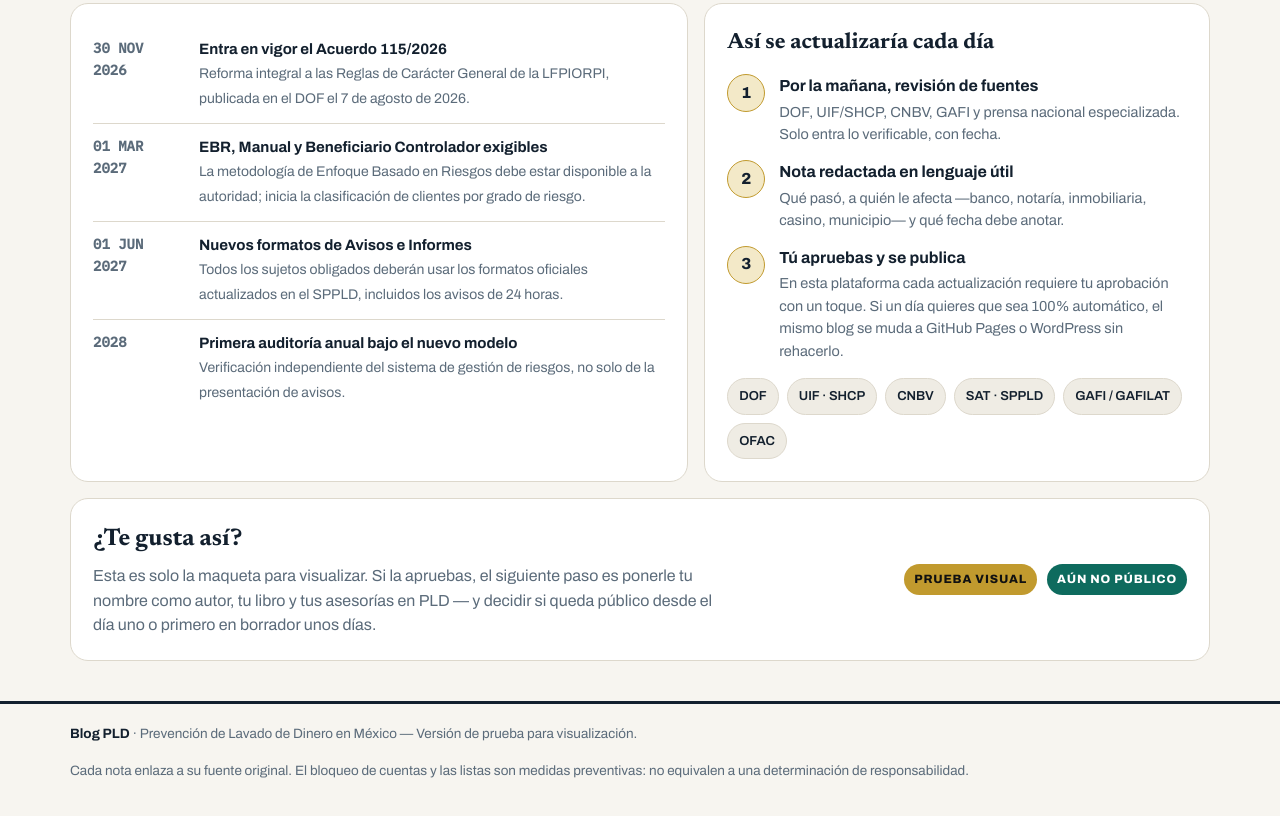
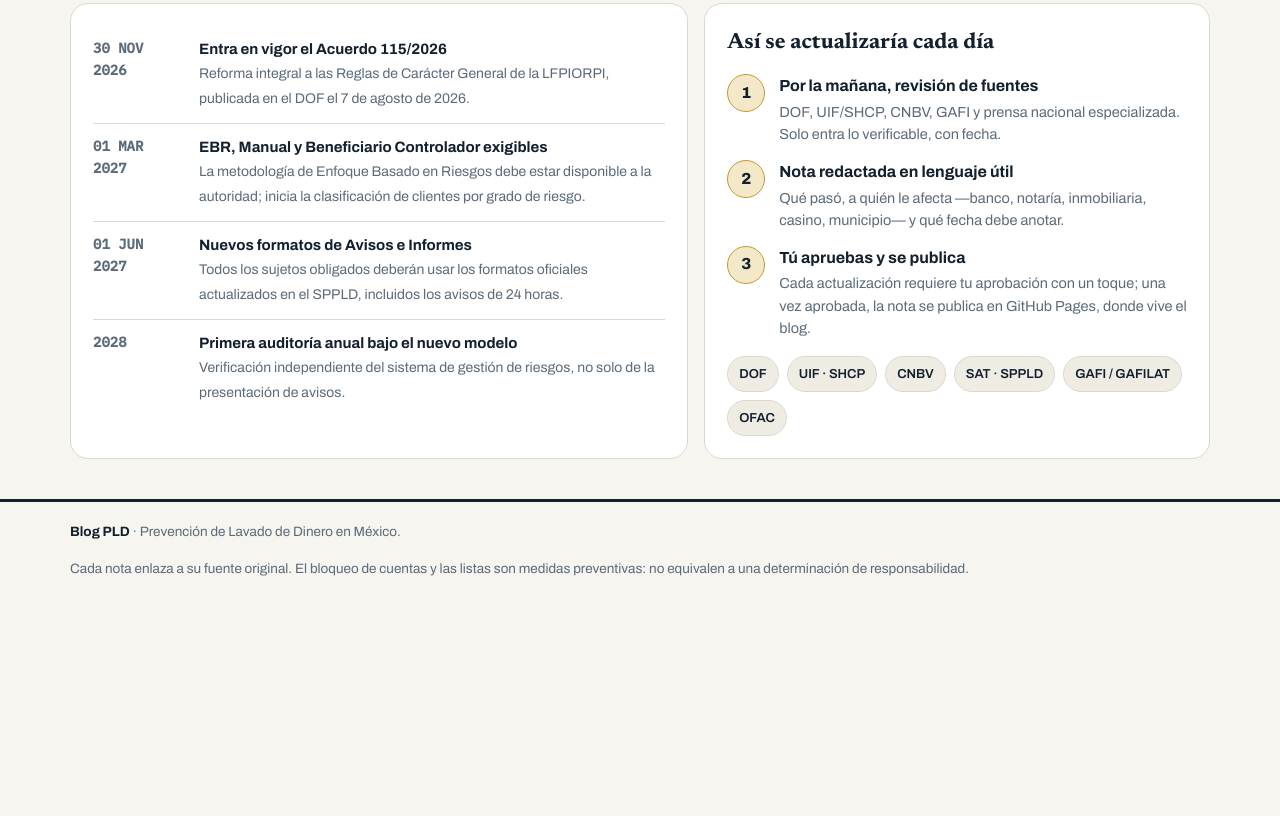
Before and after one commit to sergiocortina/BunkerPLD, a plain HTML site: page index.html in a window 1280 px wide. Shown: the part 1757-2573 px from the top of the page. After the commit the page ends 2373 px from the top, so only its background shows below. Drawn offline with Linux system fonts and the light colour scheme.

Commit message:
Quita marcas de prueba del Blog PLD

```diff
--- a/index.html
+++ b/index.html
@@ -231,21 +231,16 @@
       <div class="steps">
         <div class="step"><span class="num">1</span><div><strong>Por la mañana, revisión de fuentes</strong><p>DOF, UIF/SHCP, CNBV, GAFI y prensa nacional especializada. Solo entra lo verificable, con fecha.</p></div></div>
         <div class="step"><span class="num">2</span><div><strong>Nota redactada en lenguaje útil</strong><p>Qué pasó, a quién le afecta —banco, notaría, inmobiliaria, casino, municipio— y qué fecha debe anotar.</p></div></div>
-        <div class="step"><span class="num">3</span><div><strong>Tú apruebas y se publica</strong><p>En esta plataforma cada actualización requiere tu aprobación con un toque. Si un día quieres que sea 100% automático, el mismo blog se muda a GitHub Pages o WordPress sin rehacerlo.</p></div></div>
+        <div class="step"><span class="num">3</span><div><strong>Tú apruebas y se publica</strong><p>Cada actualización requiere tu aprobación con un toque; una vez aprobada, la nota se publica en GitHub Pages, donde vive el blog.</p></div></div>
       </div>
       <div class="sources-list"><span>DOF</span><span>UIF · SHCP</span><span>CNBV</span><span>SAT · SPPLD</span><span>GAFI / GAFILAT</span><span>OFAC</span></div>
     </div>
   </section>
 
-  <section class="panel" style="margin-top:16px;display:flex;gap:18px;flex-wrap:wrap;align-items:center;justify-content:space-between">
-    <div style="max-width:620px"><h3 style="margin:0 0 6px;font-family:Newsreader,serif;font-size:24px">¿Te gusta así?</h3><p style="margin:0;color:var(--muted)">Esta es solo la maqueta para visualizar. Si la apruebas, el siguiente paso es ponerle tu nombre como autor, tu libro y tus asesorías en PLD — y decidir si queda público desde el día uno o primero en borrador unos días.</p></div>
-    <div style="display:flex;gap:10px;flex-wrap:wrap"><span class="tag">Prueba visual</span><span class="tag teal">Aún no público</span></div>
-  </section>
-
 </main>
 
 <footer class="site"><div class="wrap">
-  <span><strong style="color:var(--ink)">Blog PLD</strong> · Prevención de Lavado de Dinero en México — Versión de prueba para visualización.</span>
+  <span><strong style="color:var(--ink)">Blog PLD</strong> · Prevención de Lavado de Dinero en México.</span>
   <span>Cada nota enlaza a su fuente original. El bloqueo de cuentas y las listas son medidas preventivas: no equivalen a una determinación de responsabilidad.</span>
 </div></footer>
 
```
